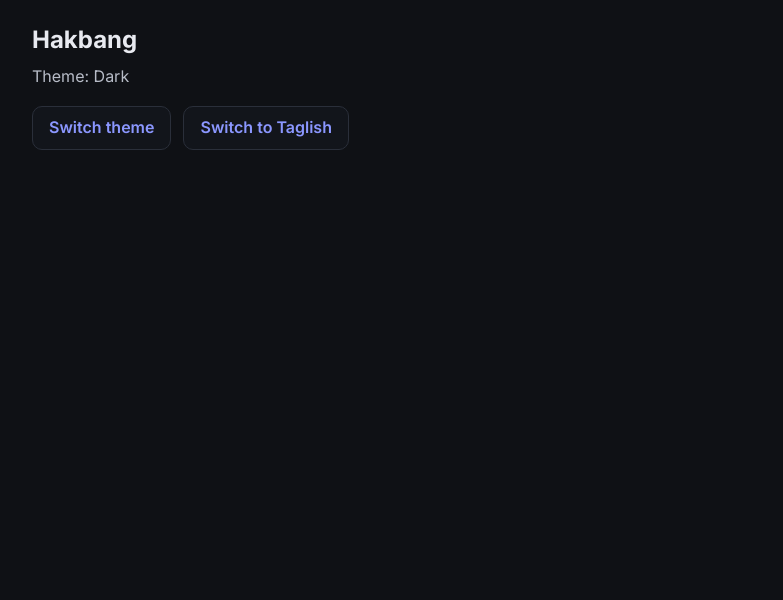
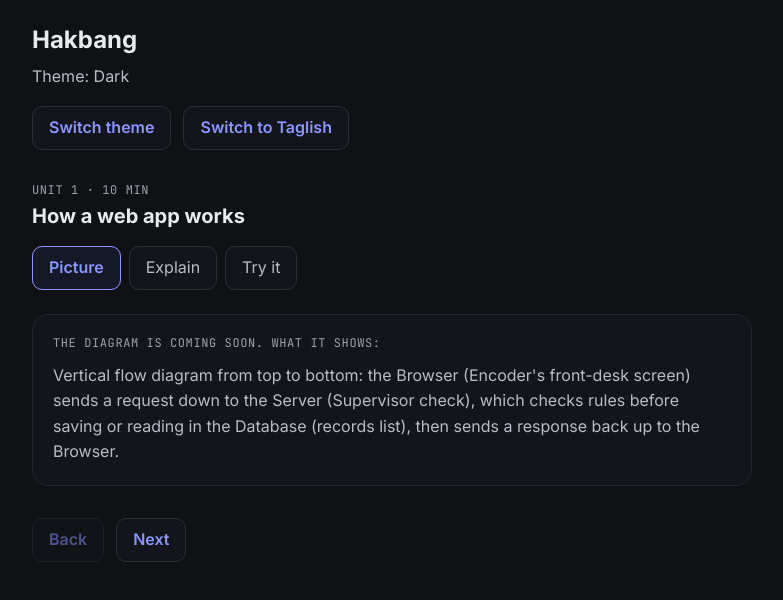
Before and after one commit to ianwilsonbenitez/hakbang, a React (Vite) app: page / in a window 1280 px wide. Shown: the top 600 px of the page, without its empty margins (248-1031 px from the left). Built offline with nearby package versions, Linux system fonts and the light colour scheme.

Commit message:
feat: add lesson screen with steps and task

```diff
--- a/src/App.tsx
+++ b/src/App.tsx
@@ -1,6 +1,12 @@
 import { useLayoutEffect, useState } from 'react'
 import { useLanguage } from './language-context'
+import unit01 from '../content/lessons/unit-01-how-web-apps-work.json'
+import { LessonScreen } from './LessonScreen'
+import { validateLesson } from './lib/lesson'
 import { loadTheme, saveTheme, toggleTheme } from './lib/theme'
+
+// Checked once when the app loads. Later, lessons will come from imported files too.
+const lessonResult = validateLesson(unit01)
 
 const buttonClass =
   'min-h-11 rounded-md border border-border-strong bg-surface px-4 font-semibold text-accent'
@@ -35,6 +41,15 @@ function App() {
           {t.switchLanguage}
         </button>
       </div>
+      <div className="mt-8">
+        {lessonResult.ok ? (
+          <LessonScreen lesson={lessonResult.lesson} />
+        ) : (
+          <p role="alert" className="text-review">
+            {t.lessonInvalid}
+          </p>
+        )}
+      </div>
     </main>
   )
 }
--- /dev/null
+++ b/src/LessonScreen.tsx
@@ -0,0 +1,169 @@
+import { useState } from 'react'
+import { useLanguage } from './language-context'
+import { pick } from './lib/language'
+import type { Lesson } from './lib/lesson'
+import {
+  LESSON_STEPS,
+  isCorrectAnswer,
+  nextStep,
+  previousStep,
+  type LessonStep,
+} from './lib/lesson-flow'
+
+const secondaryButtonClass =
+  'min-h-11 rounded-md border border-border-strong bg-surface px-4 font-semibold text-accent disabled:opacity-50'
+
+function PictureStep({ lesson }: { lesson: Lesson }) {
+  const { language, t } = useLanguage()
+  // Placeholder until the SVG diagram component is built; the alt text already explains the picture.
+  return (
+    <div className="rounded-2xl border border-border bg-surface p-5">
+      <p className="font-mono text-xs uppercase tracking-wider text-text-subtle">{t.diagramSoon}</p>
+      <p className="mt-3 text-text-muted">{pick(lesson.diagram.alt, language)}</p>
+    </div>
+  )
+}
+
+function ExplainStep({ lesson }: { lesson: Lesson }) {
+  const { language } = useLanguage()
+  return (
+    <div className="space-y-4 leading-relaxed">
+      {lesson.explain.map((paragraph, index) => (
+        <p key={index}>{pick(paragraph, language)}</p>
+      ))}
+    </div>
+  )
+}
+
+function TryStep({ lesson }: { lesson: Lesson }) {
+  const { language, t } = useLanguage()
+  const [selectedId, setSelectedId] = useState<string | null>(null)
+  const [isChecked, setIsChecked] = useState(false)
+
+  const { task } = lesson
+  const isCorrect = isCorrectAnswer(task, selectedId)
+
+  function optionClass(optionId: string): string {
+    const base = 'min-h-11 w-full rounded-lg border px-4 py-3 text-left '
+    if (isChecked && optionId === task.answer) return base + 'border-success bg-surface-raised'
+    if (isChecked && optionId === selectedId) return base + 'border-review bg-surface-raised'
+    if (optionId === selectedId) return base + 'border-accent bg-surface-raised'
+    return base + 'border-border-strong bg-surface'
+  }
+
+  function tryAgain() {
+    setSelectedId(null)
+    setIsChecked(false)
+  }
+
+  return (
+    <div className="space-y-4">
+      <p className="text-lg font-semibold">{pick(task.question, language)}</p>
+      <div className="space-y-3">
+        {task.options.map((option) => (
+          <button
+            key={option.id}
+            type="button"
+            disabled={isChecked}
+            aria-pressed={option.id === selectedId}
+            onClick={() => setSelectedId(option.id)}
+            className={optionClass(option.id)}
+          >
+            {pick(option.text, language)}
+          </button>
+        ))}
+      </div>
+
+      {!isChecked && (
+        <button
+          type="button"
+          disabled={selectedId === null}
+          onClick={() => setIsChecked(true)}
+          className={secondaryButtonClass}
+        >
+          {t.checkAnswer}
+        </button>
+      )}
+
+      {isChecked && (
+        <div className="rounded-xl border border-border bg-surface p-4" role="status">
+          <p className={isCorrect ? 'font-semibold text-success' : 'font-semibold text-review'}>
+            {isCorrect ? t.answerCorrect : t.answerWrong}
+          </p>
+          <p className="mt-2 text-text-muted">
+            <span className="font-semibold">{t.whyLabel}: </span>
+            {pick(task.why, language)}
+          </p>
+          {!isCorrect && (
+            <button type="button" onClick={tryAgain} className={`${secondaryButtonClass} mt-3`}>
+              {t.tryAgain}
+            </button>
+          )}
+        </div>
+      )}
+    </div>
+  )
+}
+
+export function LessonScreen({ lesson }: { lesson: Lesson }) {
+  const { language, t } = useLanguage()
+  const [step, setStep] = useState<LessonStep>('picture')
+
+  const stepLabels: Record<LessonStep, string> = {
+    picture: t.stepPicture,
+    explain: t.stepExplain,
+    try: t.stepTry,
+  }
+
+  return (
+    <section>
+      <p className="font-mono text-xs uppercase tracking-wider text-text-subtle">
+        {t.unitLabel} {lesson.unit} · {lesson.minutes} {t.minutesShort}
+      </p>
+      <h2 className="mt-1 text-xl font-bold">{pick(lesson.title, language)}</h2>
+
+      <nav aria-label={t.stepsLabel} className="mt-4 flex flex-wrap gap-2">
+        {LESSON_STEPS.map((lessonStep) => (
+          <button
+            key={lessonStep}
+            type="button"
+            aria-current={lessonStep === step ? 'step' : undefined}
+            onClick={() => setStep(lessonStep)}
+            className={
+              lessonStep === step
+                ? 'min-h-11 rounded-md border border-accent bg-surface-raised px-4 font-semibold text-accent'
+                : 'min-h-11 rounded-md border border-border-strong bg-surface px-4 text-text-muted'
+            }
+          >
+            {stepLabels[lessonStep]}
+          </button>
+        ))}
+      </nav>
+
+      <div className="mt-6">
+        {step === 'picture' && <PictureStep lesson={lesson} />}
+        {step === 'explain' && <ExplainStep lesson={lesson} />}
+        {step === 'try' && <TryStep lesson={lesson} />}
+      </div>
+
+      <div className="mt-8 flex flex-wrap gap-3">
+        <button
+          type="button"
+          disabled={step === 'picture'}
+          onClick={() => setStep(previousStep(step))}
+          className={secondaryButtonClass}
+        >
+          {t.back}
+        </button>
+        <button
+          type="button"
+          disabled={step === 'try'}
+          onClick={() => setStep(nextStep(step))}
+          className={secondaryButtonClass}
+        >
+          {t.next}
+        </button>
+      </div>
+    </section>
+  )
+}
--- a/src/i18n/en.ts
+++ b/src/i18n/en.ts
@@ -6,4 +6,19 @@ export const en = {
   themeLight: 'Light',
   switchTheme: 'Switch theme',
   switchLanguage: 'Switch to Taglish',
+  unitLabel: 'Unit',
+  minutesShort: 'min',
+  stepPicture: 'Picture',
+  stepExplain: 'Explain',
+  stepTry: 'Try it',
+  stepsLabel: 'Lesson steps',
+  diagramSoon: 'The diagram is coming soon. What it shows:',
+  back: 'Back',
+  next: 'Next',
+  checkAnswer: 'Check answer',
+  tryAgain: 'Try again',
+  answerCorrect: 'Correct!',
+  answerWrong: 'Not quite.',
+  whyLabel: 'Why',
+  lessonInvalid: 'This lesson file is not valid, so it cannot be shown.',
 }
--- a/src/i18n/tl.ts
+++ b/src/i18n/tl.ts
@@ -8,4 +8,19 @@ export const tl: typeof en = {
   themeLight: 'Maliwanag',
   switchTheme: 'Palitan ang theme',
   switchLanguage: 'Palitan sa English',
+  unitLabel: 'Unit',
+  minutesShort: 'min',
+  stepPicture: 'Larawan',
+  stepExplain: 'Paliwanag',
+  stepTry: 'Subukan mo',
+  stepsLabel: 'Mga hakbang ng lesson',
+  diagramSoon: 'Malapit nang lumabas ang diagram. Ito ang ipapakita nito:',
+  back: 'Bumalik',
+  next: 'Susunod',
+  checkAnswer: 'I-check ang sagot',
+  tryAgain: 'Subukan ulit',
+  answerCorrect: 'Tama!',
+  answerWrong: 'Hindi pa tama.',
+  whyLabel: 'Bakit',
+  lessonInvalid: 'Hindi valid ang lesson file na ito, kaya hindi ito maipapakita.',
 }
--- /dev/null
+++ b/src/lib/lesson-flow.ts
@@ -0,0 +1,20 @@
+import type { LessonChoice } from './lesson'
+
+export type LessonStep = 'picture' | 'explain' | 'try'
+
+export const LESSON_STEPS: LessonStep[] = ['picture', 'explain', 'try']
+
+// Both stop at the ends instead of going past them.
+export function nextStep(step: LessonStep): LessonStep {
+  const index = LESSON_STEPS.indexOf(step)
+  return LESSON_STEPS[Math.min(index + 1, LESSON_STEPS.length - 1)]
+}
+
+export function previousStep(step: LessonStep): LessonStep {
+  const index = LESSON_STEPS.indexOf(step)
+  return LESSON_STEPS[Math.max(index - 1, 0)]
+}
+
+export function isCorrectAnswer(choice: Pick<LessonChoice, 'answer'>, selectedId: string | null): boolean {
+  return selectedId !== null && selectedId === choice.answer
+}
```
Also changed, not shown: 1 other file (tests, documents, lock files or other folders).
